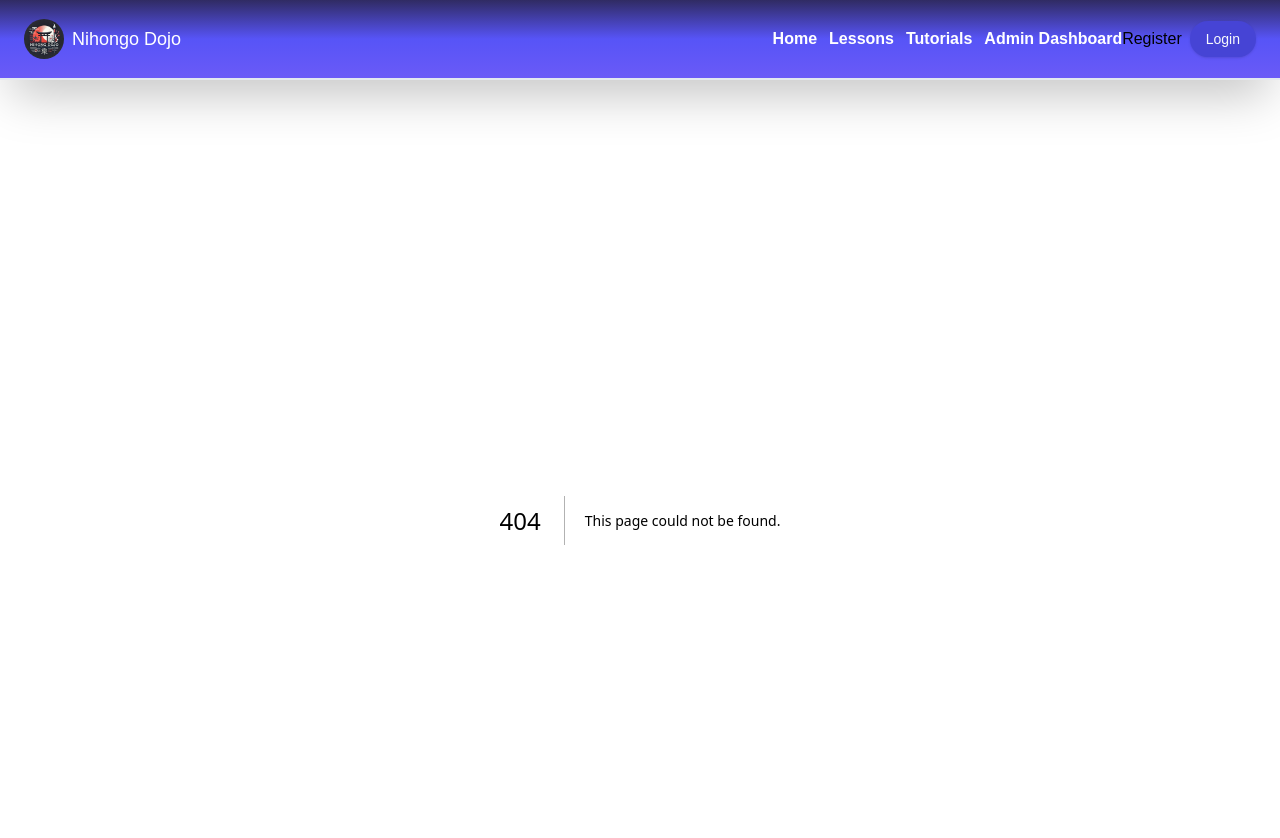
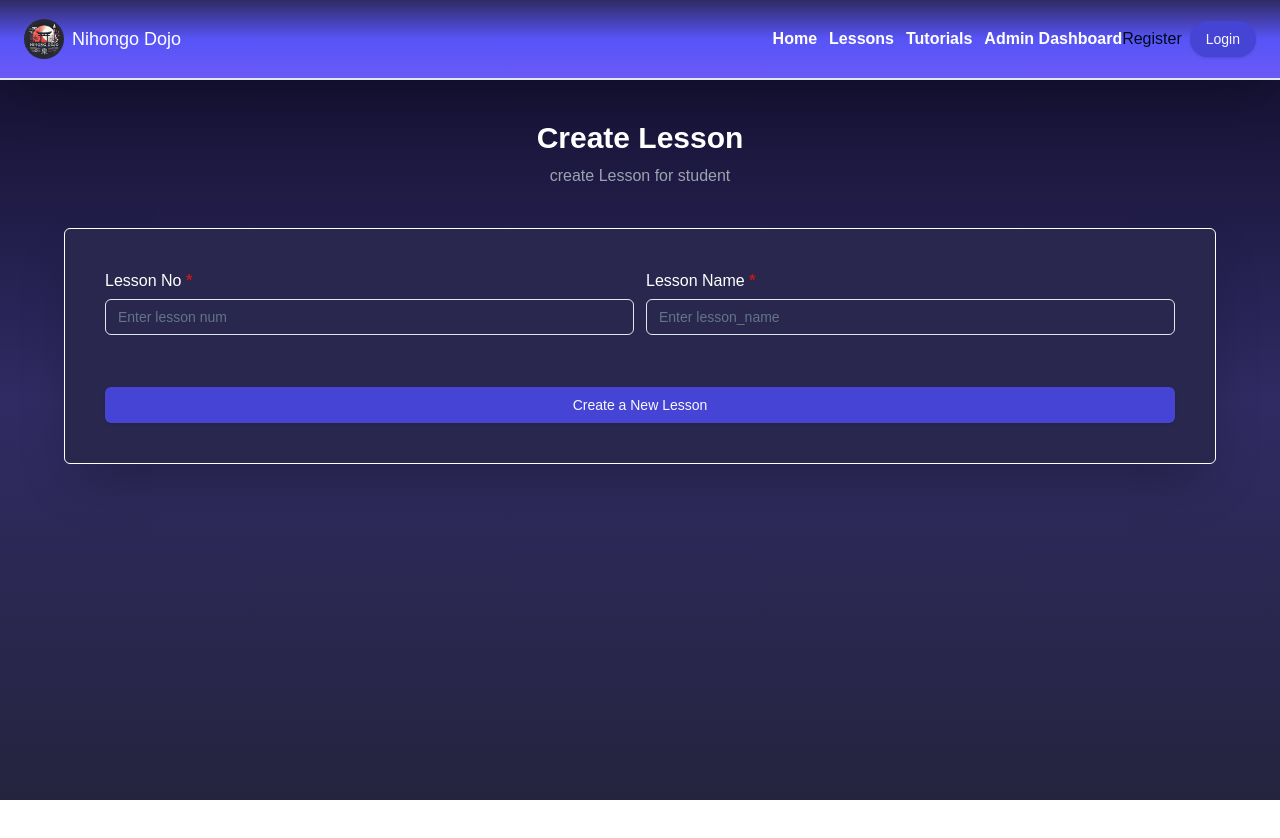
Before and after one commit to mohaiminul375/nihongo-dojo-client, a Next.js app: page /admin-dashboard/create-lesson in a window 1280 px wide. Before the commit this address had no page. Shown: the top 838 px of the page. After the commit the page ends 800 px from the top, so only its background shows below. Built offline with nearby package versions, Linux system fonts and the light colour scheme.

Commit message:
create lesson

```diff
--- /dev/null
+++ b/src/app/admin-dashboard/create-lesson/api/route.ts
@@ -0,0 +1,12 @@
+import { useMutation } from "@tanstack/react-query"
+import axios from "axios"
+
+export const useCreateLesson = () => {
+    return useMutation({
+        mutationFn: async (new_lesson) => {
+            const { data } = await axios.post(`${process.env.NEXT_PUBLIC_SERVER_URL}/all-lesson`, new_lesson);
+            return data;
+        },
+        mutationKey: ['create-lesson']
+    })
+}
--- /dev/null
+++ b/src/app/admin-dashboard/create-lesson/page.tsx
@@ -0,0 +1,82 @@
+'use client'
+import { Button } from '@/components/ui/button';
+import { Input } from '@/components/ui/input';
+import { Label } from '@/components/ui/label';
+import { useAuth } from '@/hooks/useAuth';
+import React from 'react';
+import { useForm, SubmitHandler } from "react-hook-form";
+import toast from 'react-hot-toast';
+import { useCreateLesson } from './api/route';
+type Inputs = {
+    lesson_name: string;
+    lesson_no: number | number;
+    admin_email: string;
+}
+const Page = () => {
+    const createLesson = useCreateLesson();
+    const user = useAuth()
+    const {
+        register,
+        handleSubmit,
+        reset,
+        // watch,
+        // formState: { errors },
+    } = useForm<Inputs>()
+    const onSubmit: SubmitHandler<Inputs> = async (new_lesson) => {
+        if (typeof new_lesson.lesson_no === 'string') {
+            new_lesson.lesson_no = parseFloat(new_lesson.lesson_no)
+            new_lesson.admin_email = user.email;
+            if (new_lesson.lesson_no <= 0) {
+                return toast.error('please provide a valid lesson no')
+            }
+            console.log(new_lesson)
+            const res = await createLesson.mutateAsync(new_lesson)
+            console.log(res)
+            if (res.insertedId) {
+                reset();
+                toast.success('lesson create successfully')
+            }
+        } else {
+            toast.error('something wrong in lesson number')
+        }
+    }
+    return (
+        <section>
+            {/* Header Section */}
+            <div className="text-center my-10">
+                <h2 className="text-3xl text-white font-semibold">Create Lesson</h2>
+                <p className="text-gray-400 mt-2">create Lesson for student</p>
+            </div>
+            {/* Form Section */}
+            <div className='mt-10 bg-[#29274d] md:max-w-6xl mx-auto text-white p-10 shadow-2xl border-white border rounded-md'>
+                <form
+                    onSubmit={handleSubmit(onSubmit)}
+                    className='space-y-3'>
+                    {/* Row-1 */}
+                    <div className='grid md:grid-cols-2 gap-3'>
+                        <div className="grid w-full items-center gap-1.5">
+                            <Label className='text-[16px]' htmlFor="lesson_no">Lesson No <span className='text-red-700 font-bold'>*</span></Label>
+                            <Input type="number" id="lesson_no" placeholder="Enter lesson num"
+                                required
+                                {...register('lesson_no')}
+                            />
+                        </div>
+                        <div className="grid w-full items-center gap-1.5">
+                            <Label className='text-[16px]' htmlFor="lesson_name">Lesson Name <span className='text-red-700 font-bold'>*</span></Label>
+                            <Input type="text" id="lesson_name" placeholder="Enter lesson_name"
+                                required
+                                {...register('lesson_name')}
+                            />
+                        </div>
+
+                    </div>
+                    <div className='pt-10'>
+                        <Button className='w-full' variant='default'>Create a New Lesson</Button>
+                    </div>
+                </form>
+            </div>
+        </section>
+    );
+};
+
+export default Page;
--- a/src/components/Admin-Dashboard/Lessoon/Lesson.tsx
+++ b/src/components/Admin-Dashboard/Lessoon/Lesson.tsx
@@ -8,7 +8,7 @@ const Lesson = () => {
             <h2 className="text-2xl underline font-bold">Lesson Management</h2>
             <div className="grid lg:grid-cols-5 gap-6 mt-8">
                 {/* All Orders Card */}
-                <Link href="">
+                <Link href="/admin-dashboard/all-lesson">
                     <div className="group bg-gradient-to-b from-[#302b63] via-[#5754f7] to-[#6a5af7] border border-white rounded-lg shadow-md p-5 flex flex-col items-center space-y-4 transition-transform duration-300 hover:scale-105 hover:shadow-xl h-full hover:border-primary">
                         <BookCheck
                             className="group-hover:rotate-12 transition-transform duration-300 h-10 w-20"
@@ -18,7 +18,7 @@ const Lesson = () => {
                         </h2>
                     </div>
                 </Link>
-                <Link href="">
+                <Link href="/admin-dashboard/create-lesson">
                     <div className="group bg-gradient-to-b from-[#302b63] via-[#5754f7] to-[#6a5af7] border border-white rounded-lg shadow-md p-5 flex flex-col items-center space-y-4 transition-transform duration-300 hover:scale-105 hover:shadow-xl h-full hover:border-primary">
                         <div className="relative group-hover:rotate-12 transition-transform duration-300">
                             {/* Rotating BookCopy Component */}
```
